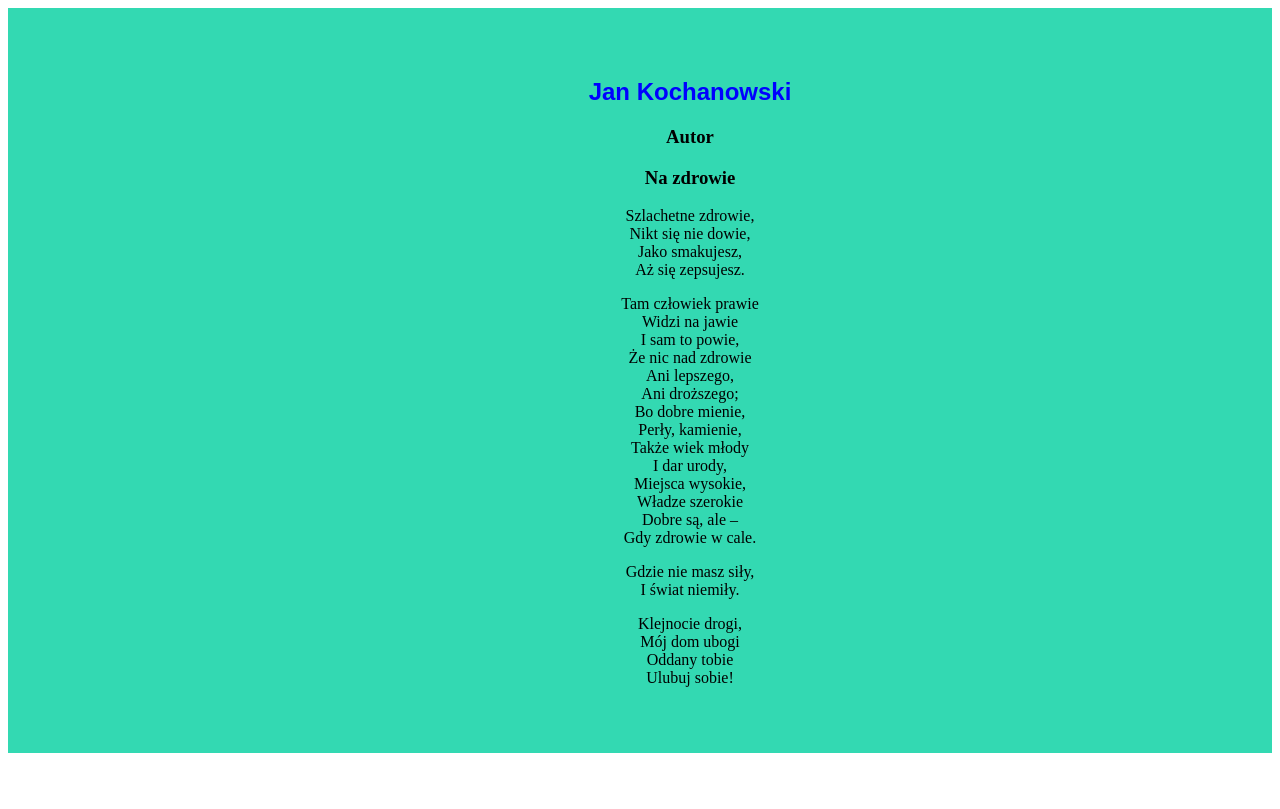
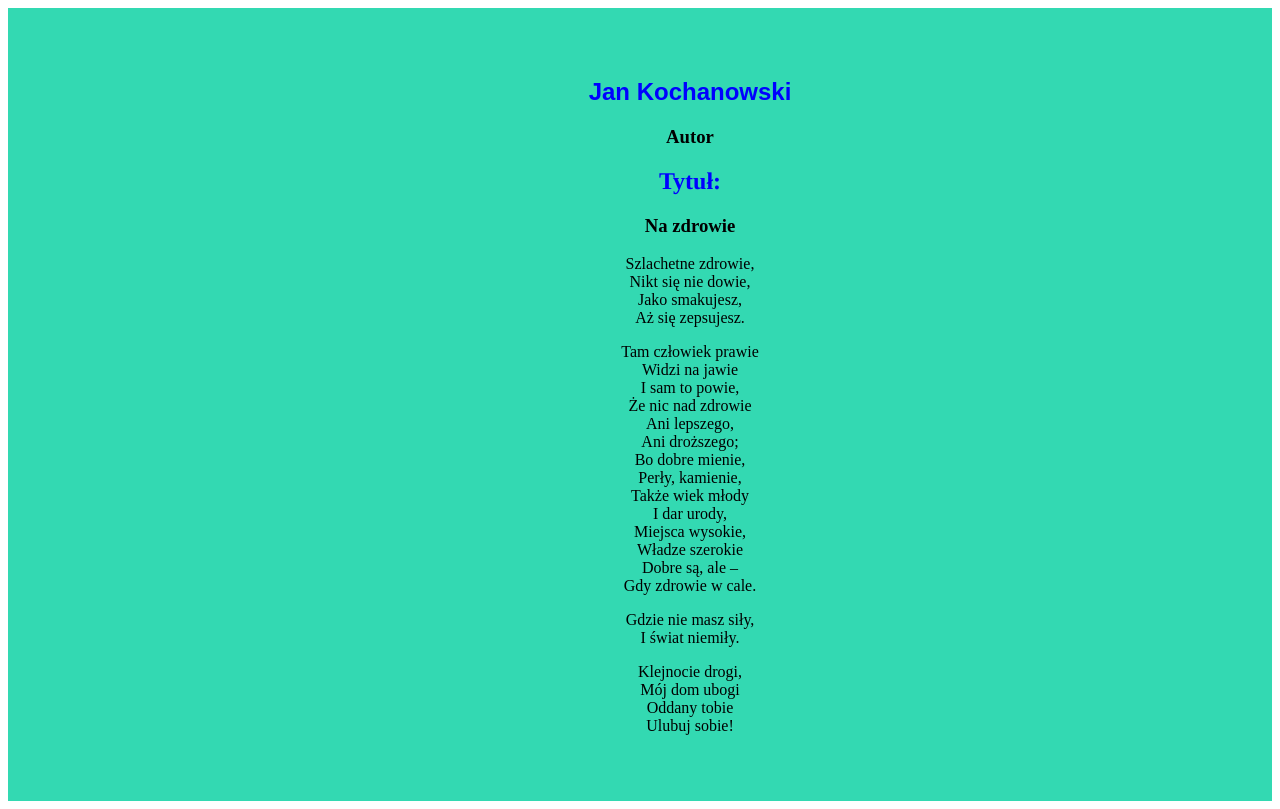
Before and after one commit to BartekKosior/nauka-gita-2, a plain HTML site: page index.html in a window 1280 px wide. Drawn offline with Linux system fonts and the light colour scheme.

Commit message:
Add title "Tytuł:"

```diff
--- a/index.html
+++ b/index.html
@@ -15,6 +15,7 @@
             <div class="poem">
               <h1> Jan Kochanowski </h1>
               <h3> Autor </h3>
+              <h2> Tytuł: </h2>
               <h3> Na zdrowie </h3>
               <p>
               Szlachetne zdrowie, <br>
```
